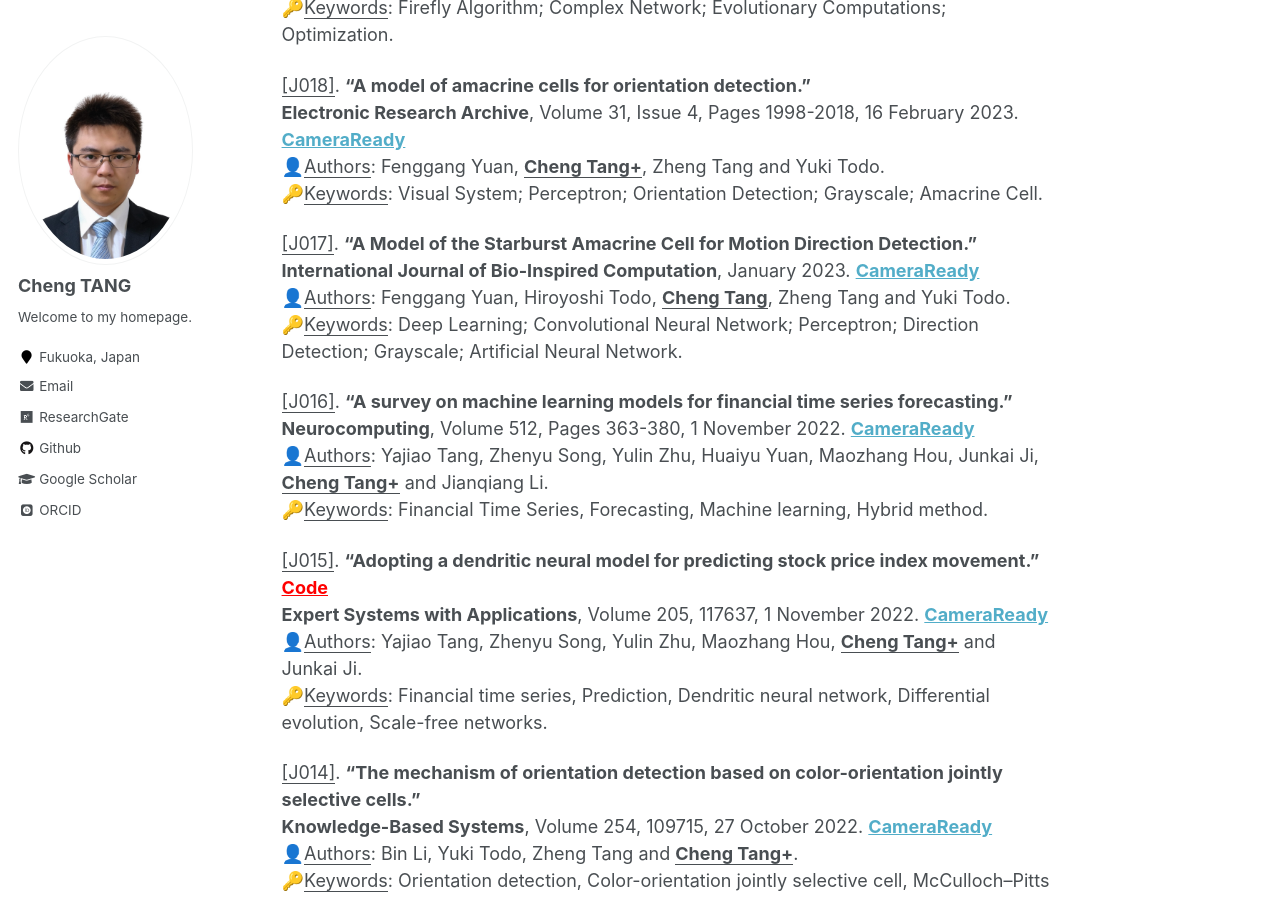
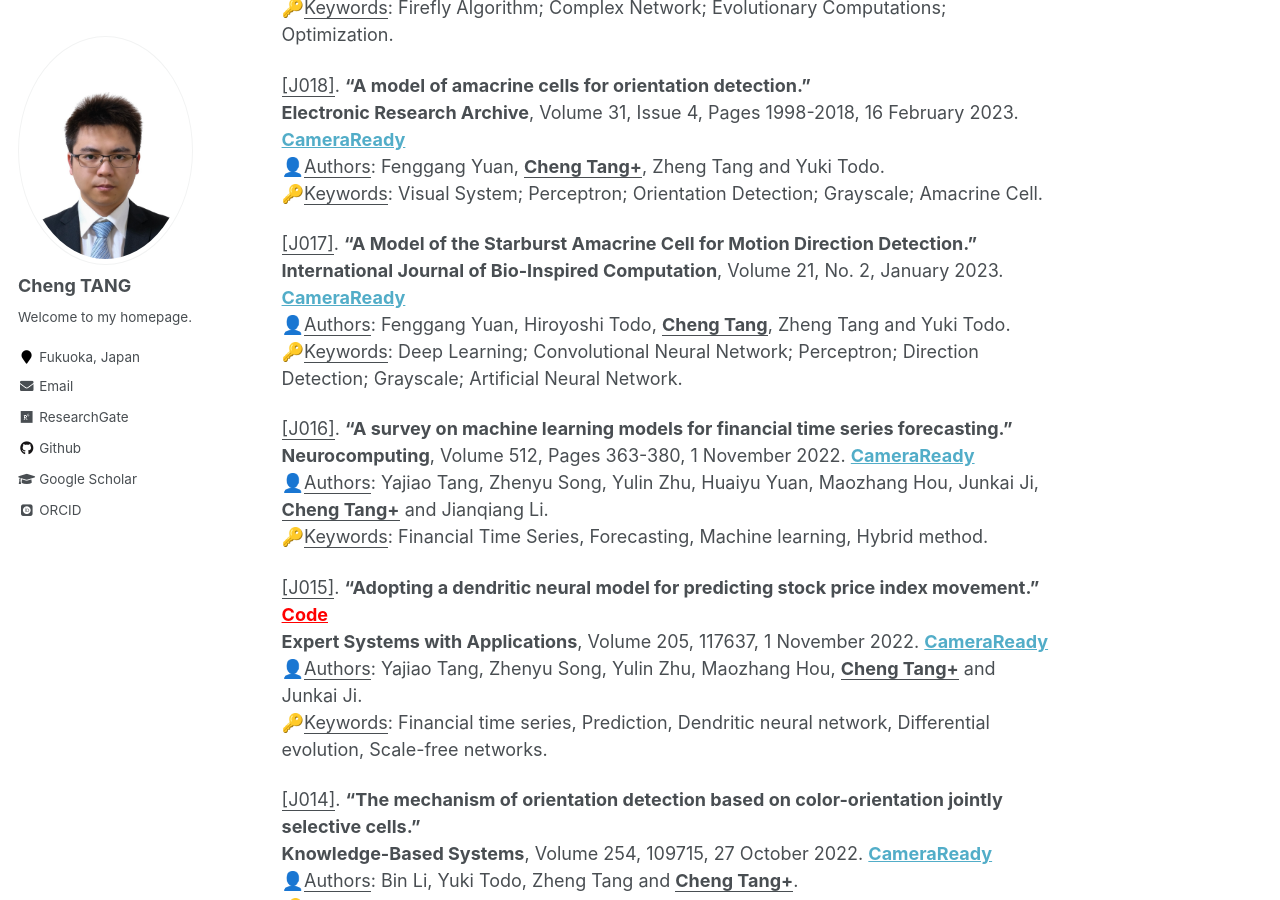
Before and after one commit to ChengTANG-AI/chengtang-ai.github.io, a Jekyll site: the page built from _pages/JournalPublications.md, in a window 1280 px wide and 900 px high, scrolled down 1172 px. Built offline with Jekyll 4.4.1, drawn with Linux system fonts in a browser that asks for light colours; some web fonts are replaced.

Commit message:
Update JournalPublications.md

```diff
--- a/_pages/JournalPublications.md
+++ b/_pages/JournalPublications.md
@@ -42,7 +42,7 @@ Journal Articles
 🔑<u>Keywords</u>: Visual System; Perceptron; Orientation Detection; Grayscale; Amacrine Cell.
 
 <u>[J017]</u>. **"A Model of the Starburst Amacrine Cell for Motion Direction Detection."**
-**International Journal of Bio-Inspired Computation**, January 2023. **[CameraReady](https://doi.org/10.1504/IJBIC.2022.10053950)**
+**International Journal of Bio-Inspired Computation**, Volume 21, No. 2, January 2023. **[CameraReady](https://doi.org/10.1504/IJBIC.2022.10053950)**
 👤<u>Authors</u>: Fenggang Yuan, Hiroyoshi Todo, **<u>Cheng Tang</u>**, Zheng Tang and Yuki Todo.
 🔑<u>Keywords</u>: Deep Learning; Convolutional Neural Network; Perceptron; Direction Detection; Grayscale; Artificial Neural Network.
 
```
